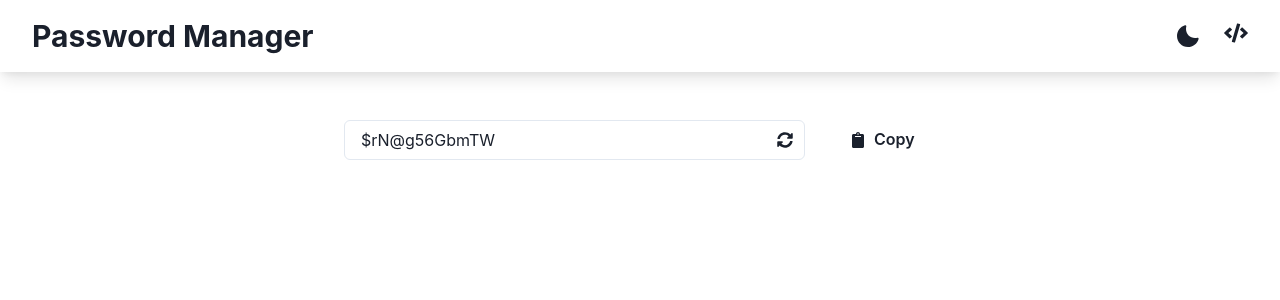
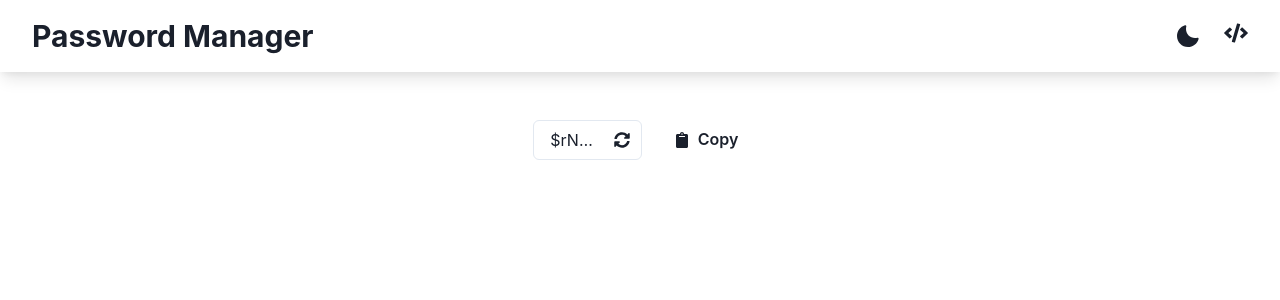
Before and after one commit to aabishkaryal/password-generator, a Next.js app: page / in a window 1280 px wide. Shown: the top 300 px of the page. Built offline with nearby package versions, Linux system fonts and the light colour scheme.

Commit message:
refactor: making page centered by default

```diff
--- a/components/header.tsx
+++ b/components/header.tsx
@@ -25,6 +25,7 @@ export const Header: ChakraComponent<"div", {}> = () => {
 			paddingY={4}
 			paddingX={{ base: 4, md: 8 }}
 			boxShadow="lg"
+			width="100%"
 		>
 			<Heading as="h1" fontSize={{ base: "xl", md: "3xl" }}>
 				Password Manager
--- a/pages/index.tsx
+++ b/pages/index.tsx
@@ -5,20 +5,19 @@ import "focus-visible/dist/focus-visible";
 import type { NextPage } from "next";
 import Head from "next/head";
 
-import { useClipboard } from "@chakra-ui/react";
-
 import { Header } from "@components/header";
 import { Generator } from "@components/generator";
+import { Flex } from "@chakra-ui/react";
 
 const Home: NextPage = () => {
 	return (
-		<>
+		<Flex alignItems="center" direction="column">
 			<Head>
 				<title>Password Manager</title>
 			</Head>
 			<Header />
 			<Generator />
-		</>
+		</Flex>
 	);
 };
 
```
Also changed, not shown: 1 other file (tests, documents, lock files or other folders).
